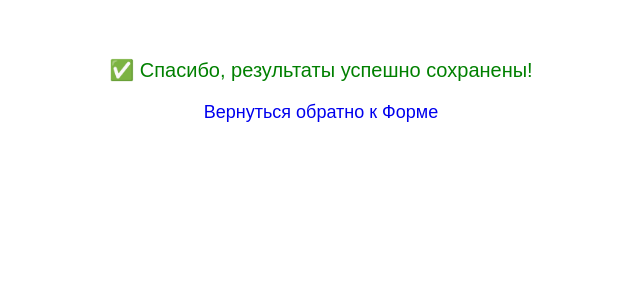
After one commit to mikeromnv/web-4-semester, a PHP site: page /success.html in a window 1280 px wide. The commit adds this page. Shown: the top 300 px of the page, without its empty margins (319-959 px from the left). Run offline with PHP 8.4, Linux system fonts and the light colour scheme.

Commit message:
add success msg

```diff
--- /dev/null
+++ b/task3/success.html
@@ -0,0 +1,16 @@
+<!DOCTYPE html>
+<html lang="ru">
+<head>
+    <meta charset="UTF-8">
+    <title>Успех</title>
+    <style>
+        body { font-family: Arial, sans-serif; text-align: center; padding: 50px; }
+        .message { font-size: 20px; color: green; }
+        a { display: block; margin-top: 20px; font-size: 18px; text-decoration: none; }
+    </style>
+</head>
+<body>
+    <div class="message">✅ Спасибо, результаты успешно сохранены!</div>
+    <a href="index.html">Вернуться обратно к Форме</a>
+</body>
+</html>
```
Also changed, not shown: task3/form.php (deleted, +0 -12 lines), task3/index.php (+5 -37 lines).
